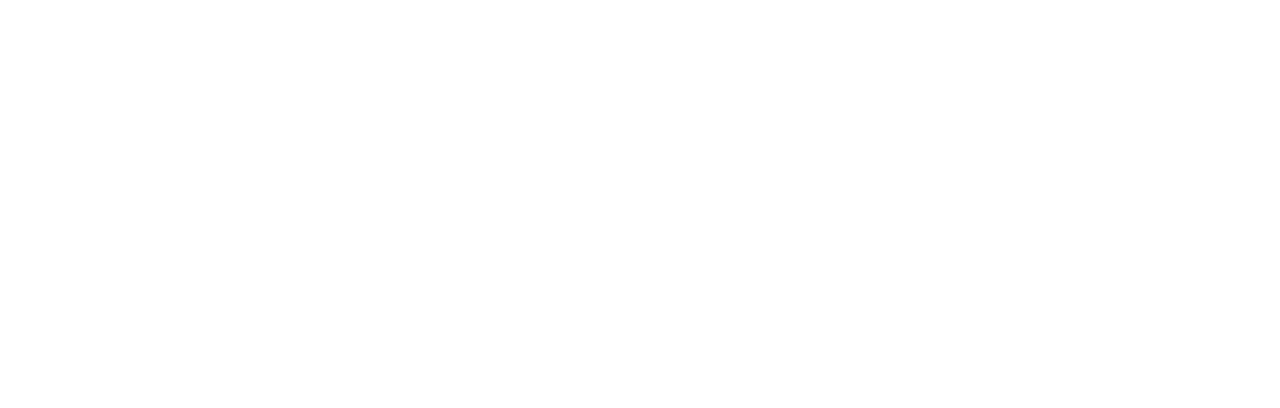
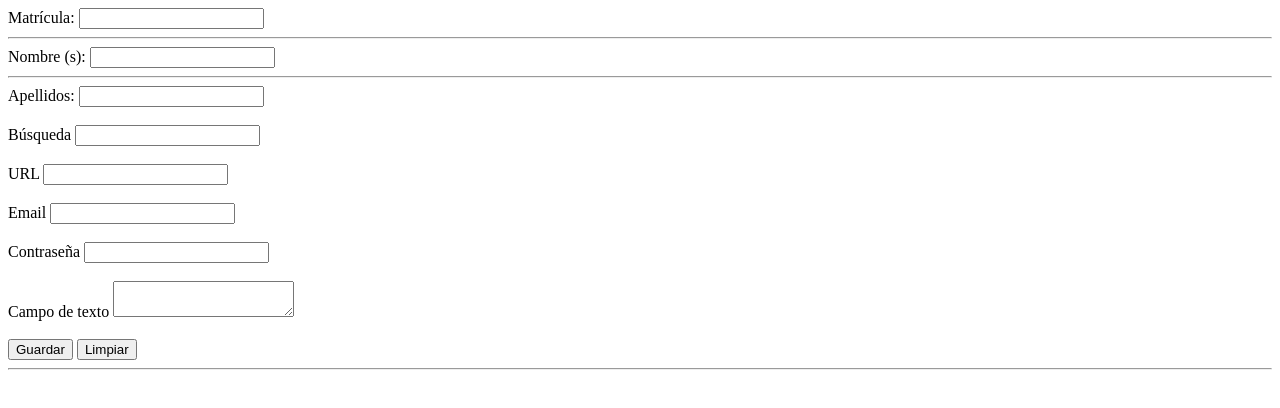
Before and after one commit to Carolina-Vera/IDAI-MA2025-NE, a plain HTML site: page formularios.html in a window 1280 px wide. Drawn offline with Linux system fonts and the light colour scheme.

Commit message:
Actualizar formulario
Agregué más campos de ejemplos

```diff
--- a/formularios.html
+++ b/formularios.html
@@ -3,9 +3,62 @@
 <head>
     <meta charset="UTF-8">
     <meta name="viewport" content="width=device-width, initial-scale=1.0">
-    <title>Document</title>
+    <title>Formularios</title>
 </head>
 <body>
+    <form action="">
+        <label for="matricula">
+            Matrícula:
+        </label>
+        <input type="text" name="matricula" id="matricula">
+        <br>
+        <hr>
 
+        <label for="nombre">
+            Nombre (s):
+        </label>
+        <input type="text" name="nombre" id="nombre">
+        <br>
+        <hr>
+
+        <label for="apellidos">
+            Apellidos:
+        </label>
+        <input type="text" name="apellidos" id="apellidos">
+        <br><br>
+
+        <label for="busqueda">
+            Búsqueda
+        </label>
+        <input type="search">
+        <br><br>
+
+        <label for="url">
+            URL
+        </label>
+        <input type="url">
+        <br><br>
+
+        <label for="email">
+            Email
+        </label>
+        <input type="email">
+        <br><br>
+
+        <label for="contraseña">
+            Contraseña
+        </label>
+        <input type="password">
+        <br><br>
+
+        <label for="campoDeTexto">
+            Campo de texto
+        </label>
+        <textarea></textarea>
+        <br><br>
+        <input type="submit" value="Guardar">
+        <input type="reset" value="Limpiar">
+        <hr>
+    </form>
 </body>
 </html>
```
